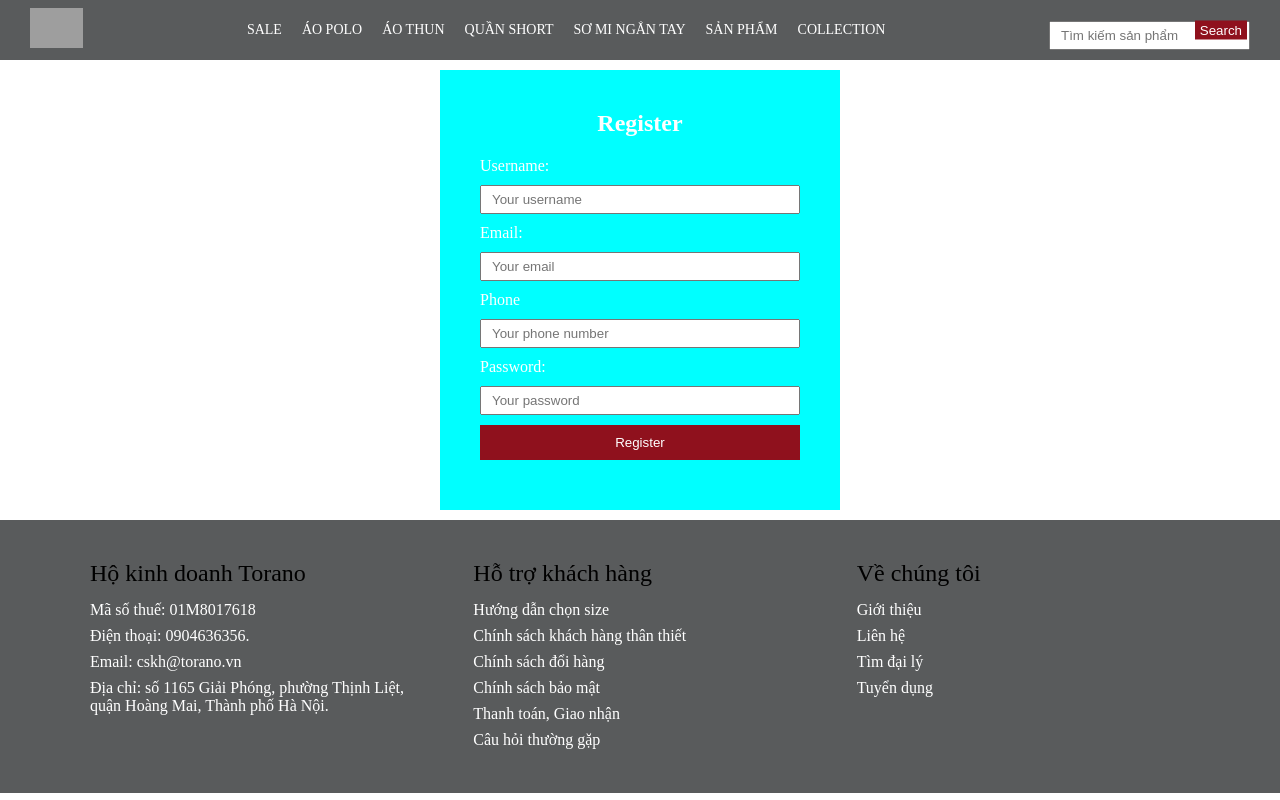
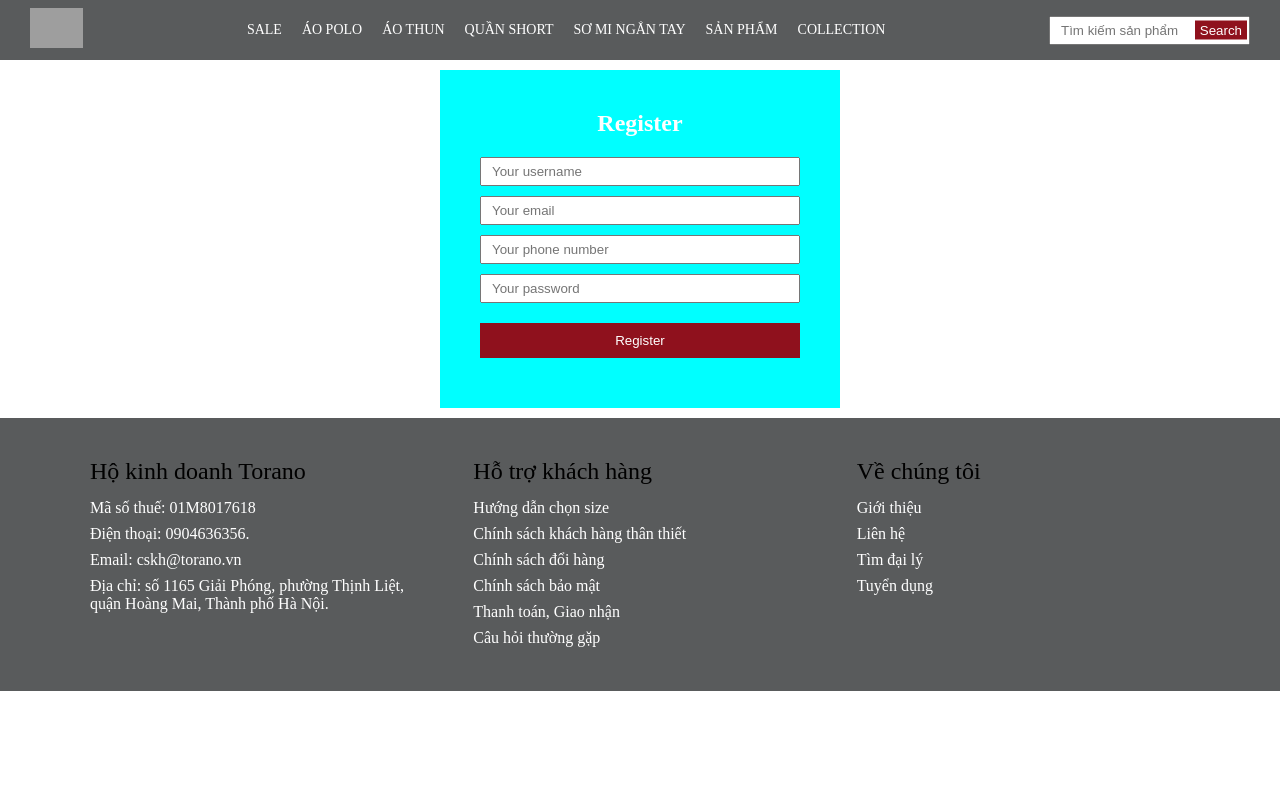
Before and after one commit to cris-ta/react-training, a React (Create React App) app: page /register in a window 1280 px wide. Built offline with nearby package versions, Linux system fonts and the light colour scheme; grey boxes are pictures that could not be loaded.

Commit message:
fix component Input

```diff
--- a/src/components/Input/index.js
+++ b/src/components/Input/index.js
@@ -1,23 +1,37 @@
-import "./styles.css"
-import React from 'react'
+import "./styles.css";
+import React from "react";
 
 function Input(props) {
   return (
     <div>
-            <label for={props.name} className="form__label">{props.name}</label>
-            <input id={props.id} className="form__input" type={props.type} placeholder={props.placeholder}/>
+      <label className="form__label">
+        {props.label__name}
+        <input
+          id={props.name}
+          name={props.name}
+          className="form__input"
+          type={props.type}
+          placeholder={props.placeholder}
+        />
+      </label>
     </div>
-    )
+  );
 }
 
 function TextArea(props) {
   return (
     <div>
-            <label className="form__label">{props.name}</label>
-            <textarea className="form__input" placeholder={props.placeholder}></textarea>
+      <label className="form__label">
+        {props.label__name}
+        <textarea
+          id={props.name}
+          name={props.name}
+          className="form__input"
+          placeholder={props.placeholder}
+        ></textarea>
+      </label>
     </div>
-    )
+  );
 }
 
-
-export {Input, TextArea}
+export { Input, TextArea };
--- a/src/pages/Register/index.js
+++ b/src/pages/Register/index.js
@@ -9,10 +9,10 @@ export default function Register() {
     <div className="wrapper__register">
         <div className="register">
             <Title title="Register"/>
-            <Input name="Username:" type="text" placeholder="Your username"/>
-            <Input name="Email:" type="email" placeholder="Your email"/>
-            <Input name="Phone" type="text" placeholder="Your phone number"/>
-            <Input name="Password:" type="password" placeholder="Your password"/>
+            <Input name__label="Username:" type="text" placeholder="Your username"/>
+            <Input name__label="Email:" type="email" placeholder="Your email"/>
+            <Input name__label="Phone" type="text" placeholder="Your phone number"/>
+            <Input name__label="Password:" type="password" placeholder="Your password"/>
 
             <Button text="Register"/>
         </div>
```
Also changed, not shown: 1 other file (tests, documents, lock files or other folders). Lines whose indentation alone changed are shown as unchanged.
